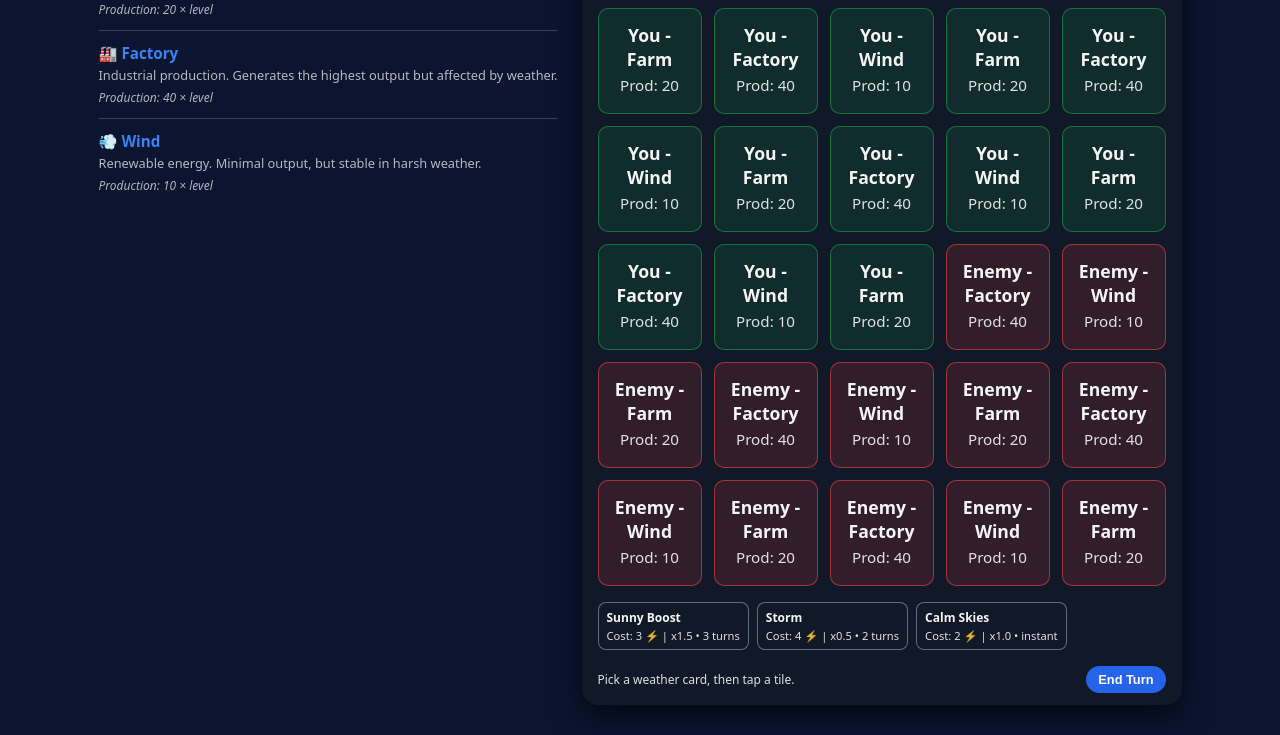
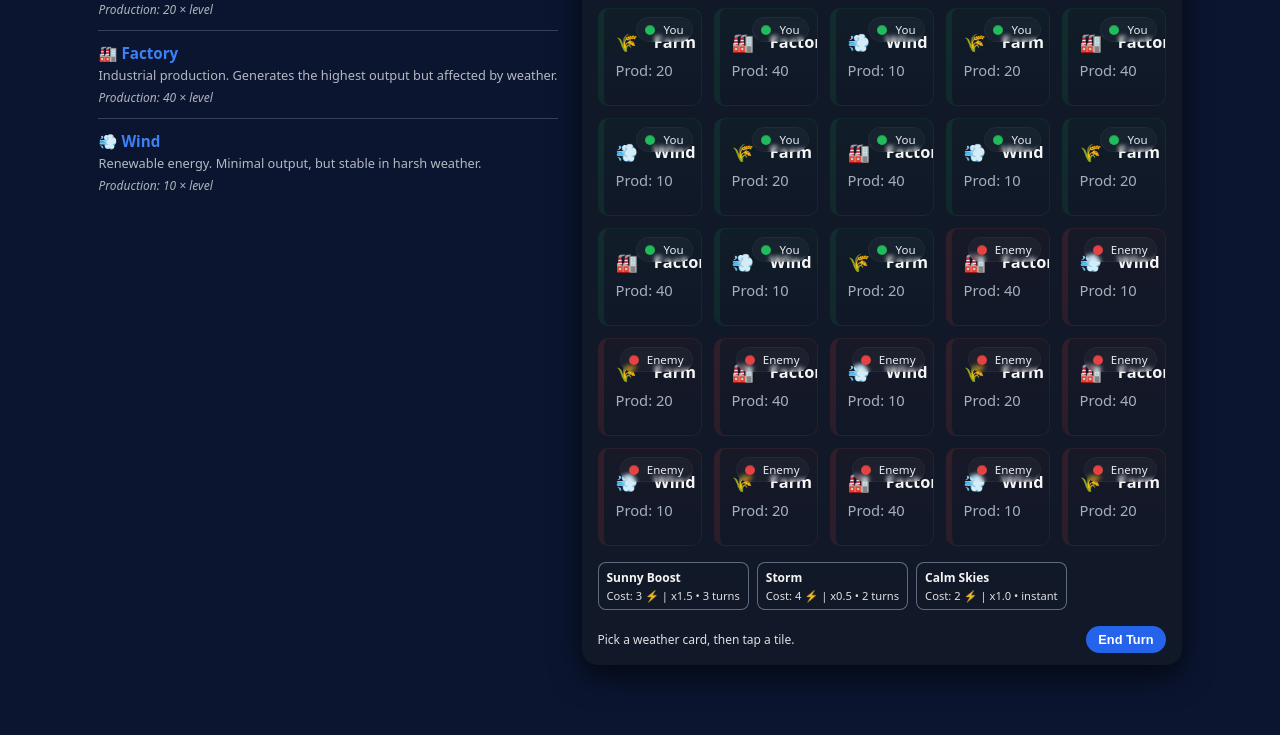
Before and after one commit to pdepape/WeatherWars, a plain HTML site: page index.html in a window 1280 px wide. Shown: the part 97-832 px from the top of the page. Drawn offline with Linux system fonts and the light colour scheme.

Commit message:
Update #3

```diff
--- a/index.html
+++ b/index.html
@@ -97,28 +97,32 @@
     }
 
     .tile {
-      background: #1f2937;
+      background: linear-gradient(180deg, #0f1724, #111827);
       border-radius: 10px;
       padding: 12px;
-      text-align: center;
+      text-align: left;
       cursor: pointer;
       transition: transform 0.08s ease, box-shadow 0.08s ease, background 0.15s ease;
-      border: 1px solid rgba(148, 163, 184, 0.4);
+      border: 1px solid rgba(148, 163, 184, 0.08);
       font-size: 1rem;
-      min-height: 80px;
+      min-height: 72px;
       display: flex;
       flex-direction: column;
       justify-content: center;
+      position: relative;
+      overflow: hidden;
     }
 
     .tile.player {
-      background: rgba(22, 163, 74, 0.15);
-      border-color: rgba(22, 163, 74, 0.6);
+      border-left: 6px solid rgba(22, 163, 74, 0.9);
+      background: linear-gradient(180deg, rgba(16,185,129,0.03), rgba(15,23,42,0.02));
+      border-color: rgba(22, 163, 74, 0.12);
     }
 
     .tile.enemy {
-      background: rgba(239, 68, 68, 0.15);
-      border-color: rgba(239, 68, 68, 0.6);
+      border-left: 6px solid rgba(239, 68, 68, 0.9);
+      background: linear-gradient(180deg, rgba(239,68,68,0.03), rgba(15,23,42,0.02));
+      border-color: rgba(239, 68, 68, 0.12);
     }
 
     .tile:hover {
@@ -128,20 +132,59 @@
 
     .tile-title {
       font-weight: 600;
-      margin-bottom: 4px;
-      font-size: 1.1rem;
+      margin-bottom: 6px;
+      font-size: 1.02rem;
+      display: flex;
+      align-items: center;
+      gap: 8px;
     }
 
     .tile-prod {
-      font-size: 0.95rem;
-      opacity: 0.9;
+      font-size: 0.92rem;
+      opacity: 0.8;
       margin-bottom: 4px;
+      color: #cbd5e1;
     }
 
     .tile-effects {
       margin-top: 6px;
       font-size: 0.85rem;
       color: #e5e7eb;
+    }
+
+    /* Owner badge + building icon */
+    .owner-badge {
+      position: absolute;
+      top: 8px;
+      right: 8px;
+      display: inline-flex;
+      gap: 8px;
+      align-items: center;
+      padding: 4px 8px;
+      border-radius: 999px;
+      background: rgba(255,255,255,0.03);
+      border: 1px solid rgba(255,255,255,0.04);
+      font-size: 0.72rem;
+      color: #e6edf3;
+      backdrop-filter: blur(2px);
+    }
+
+    .owner-dot {
+      width: 10px;
+      height: 10px;
+      display: inline-block;
+      border-radius: 50%;
+      box-shadow: 0 1px 0 rgba(0,0,0,0.25) inset;
+    }
+
+    .owner-dot.player { background: rgba(34,197,94,0.95); }
+    .owner-dot.enemy  { background: rgba(239,68,68,0.95); }
+
+    .building-icon {
+      font-size: 1.12rem;
+      margin-right: 8px;
+      display: inline-block;
+      vertical-align: middle;
     }
 
     .cards {
@@ -431,6 +474,17 @@
     }
   }
 
+  // small helper to show a building icon alongside the title
+  function buildingIcon(b) {
+    if (!b) return '⬜';
+    switch (b.type) {
+      case BuildingType.FARM: return '🌾';
+      case BuildingType.FACTORY: return '🏭';
+      case BuildingType.WIND: return '💨';
+      default: return '🏗️';
+    }
+  }
+
 
   // --- RENDERING ---
 
@@ -443,9 +497,28 @@
       div.className = 'tile ' + (tile.owner === Owner.PLAYER ? 'player' : 'enemy');
       div.dataset.tileId = tile.id.toString();
 
+      // owner badge (small pill in top-right)
+      const badge = document.createElement('div');
+      badge.className = 'owner-badge';
+      const dot = document.createElement('span');
+      dot.className = 'owner-dot ' + (tile.owner === Owner.PLAYER ? 'player' : 'enemy');
+      badge.appendChild(dot);
+      const ownerText = document.createElement('span');
+      ownerText.className = 'owner-text';
+      ownerText.textContent = ownerLabel(tile.owner);
+      badge.appendChild(ownerText);
+      div.appendChild(badge);
+
+      // title with building icon + name (no dash)
       const title = document.createElement('div');
       title.className = 'tile-title';
-      title.textContent = ownerLabel(tile.owner) + ' - ' + buildingLabel(tile.building);
+      const icon = document.createElement('span');
+      icon.className = 'building-icon';
+      icon.textContent = buildingIcon(tile.building);
+      title.appendChild(icon);
+      const nameSpan = document.createElement('span');
+      nameSpan.textContent = buildingLabel(tile.building);
+      title.appendChild(nameSpan);
       div.appendChild(title);
 
       const prod = document.createElement('div');
```
